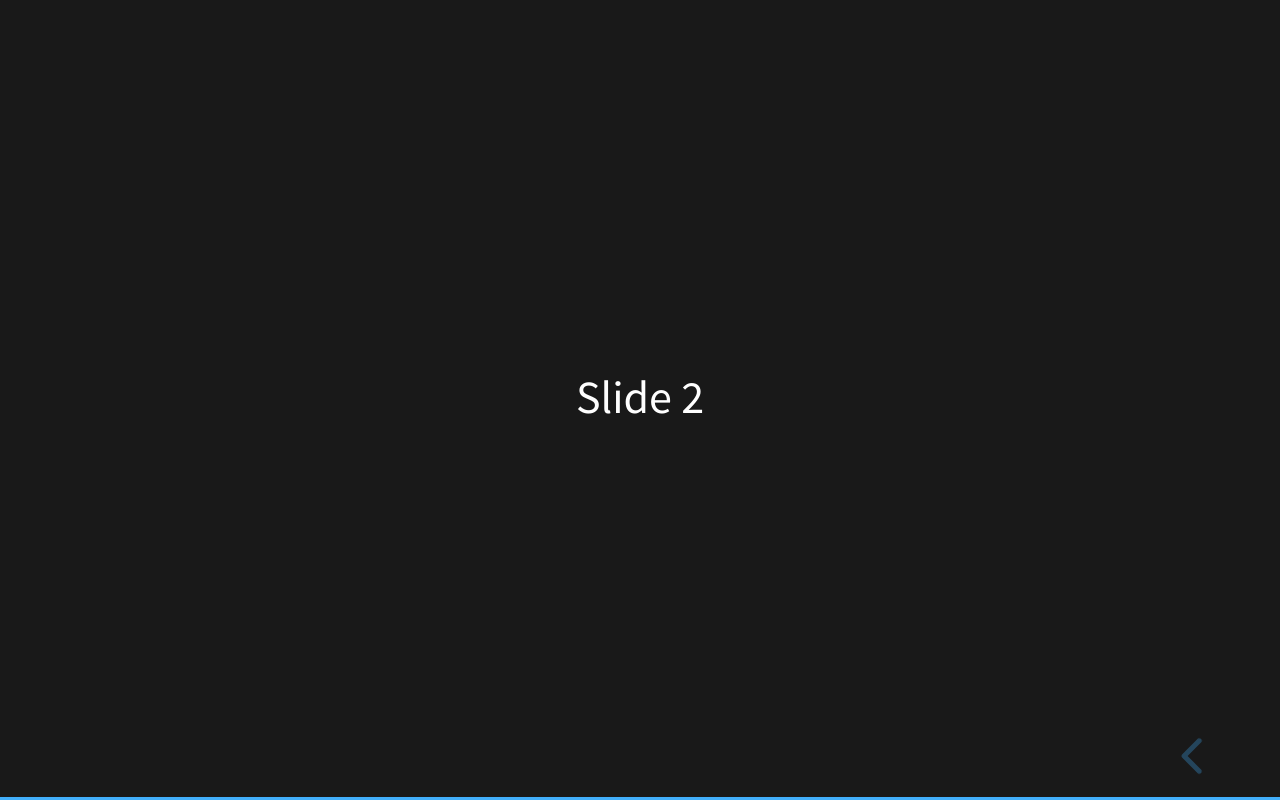
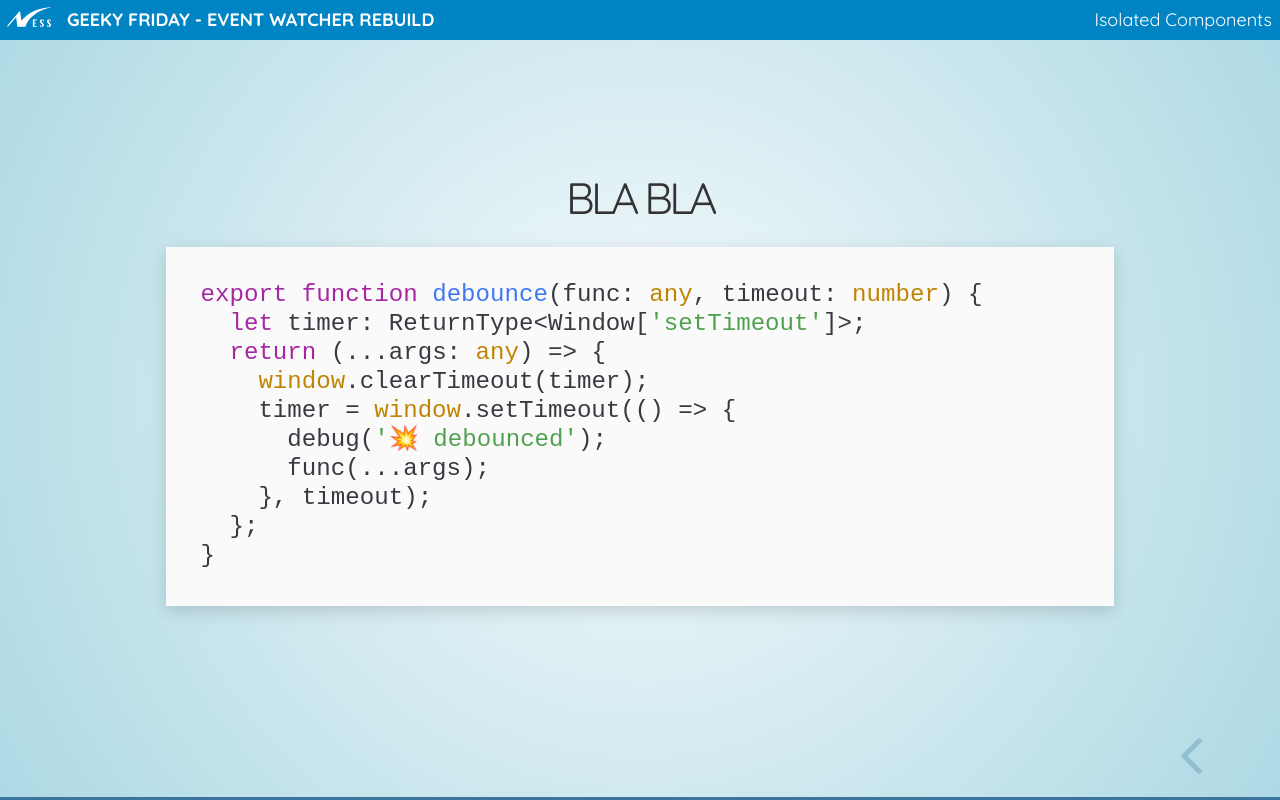
Before and after one commit to d-schon/geeky, a plain HTML site: page dalibor.html in a window 1280 px wide. Both pictures are taken after a click on the button "next slide". Drawn offline with nearby package versions, Linux system fonts and the light colour scheme.

Commit message:
theme setup

```diff
--- /dev/null
+++ b/css/ness.css
@@ -0,0 +1,42 @@
+.ness {
+  position: absolute;
+  width: 100%;
+  background-color: #0084c4;
+  top: 0;
+  margin: 0;
+  padding: 0;
+  border: 0;
+  font-family: 'Quicksand', sans-serif;
+  font-size: 18px;
+  color: #fff;
+  padding: 7px;
+}
+
+.ness img {
+  height: 20px;
+  float: left;
+}
+
+.ness span {
+  display: inline-block;
+  line-height: 26px;
+  margin: 0 15px;
+}
+
+.ness .topic {
+  font-weight: bold;
+  float: left;
+  text-transform: uppercase;
+}
+
+.ness .subtopic {
+  float: right;
+}
+
+#geeky-logo {
+  border: 0;
+  width: 30%;
+  padding: 16px;
+  margin: 0;
+  background-color: #fff;
+}
--- a/dalibor.html
+++ b/dalibor.html
@@ -1,32 +1,60 @@
-<!doctype html>
+<!DOCTYPE html>
 <html>
   <head>
-		<meta charset="utf-8">
-		<meta name="viewport" content="width=device-width, initial-scale=1.0, maximum-scale=1.0, user-scalable=no">
+    <meta charset="utf-8" />
+    <meta name="viewport" content="width=device-width, initial-scale=1.0, maximum-scale=1.0, user-scalable=no" />
 
     <title>reveal.js</title>
 
-		<link rel="stylesheet" href="css/reset.css">
-		<link rel="stylesheet" href="css/reveal.css">
-		<link rel="stylesheet" href="css/theme/black.css">
+    <link rel="stylesheet" href="css/reset.css" />
+    <link rel="stylesheet" href="css/reveal.css" />
+    <link rel="stylesheet" href="css/theme/sky.css" />
+    <link rel="stylesheet" href="css/ness.css" />
 
     <!-- Theme used for syntax highlighting of code -->
-		<link rel="stylesheet" href="lib/css/monokai.css">
+    <link rel="stylesheet" href="lib/css/atom-one-light.css" />
 
     <!-- Printing and PDF exports -->
     <script>
-			var link = document.createElement( 'link' );
+      var link = document.createElement('link');
       link.rel = 'stylesheet';
       link.type = 'text/css';
-			link.href = window.location.search.match( /print-pdf/gi ) ? 'css/print/pdf.css' : 'css/print/paper.css';
-			document.getElementsByTagName( 'head' )[0].appendChild( link );
+      link.href = window.location.search.match(/print-pdf/gi) ? 'css/print/pdf.css' : 'css/print/paper.css';
+      document.getElementsByTagName('head')[0].appendChild(link);
     </script>
   </head>
   <body>
+    <div class="ness">
+      <img src="img/ness.svg" alt="Ness"/>
+      <span class="topic">Geeky Friday - Event Watcher Rebuild</span>
+      <span class="subtopic">Isolated Components</span class="subtopic">
+    </div>
     <div class="reveal">
       <div class="slides">
-				<section>Slide 1</section>
-				<section>Slide 2</section>
+
+        <section>
+          <h2>Isolated Components</h2>
+          <h4>Building frontend app from bottom up</h4>
+          <img id="geeky-logo" src="img/geekyFridayLogo.png" alt="👨🏻‍💻" />
+          <p>Dalibor Schön</p>
+        </section>
+
+        <section>
+          <h4>Bla bla</h4>
+          <pre><code class="language-ts">
+  export function debounce(func: any, timeout: number) {
+    let timer: ReturnType&lt;Window['setTimeout']&gt;;
+    return (...args: any) => {
+      window.clearTimeout(timer);
+      timer = window.setTimeout(() => {
+        debug('💥 debounced');
+        func(...args);
+      }, timeout);
+    };
+  }
+          </code></pre>
+        </section>
+
       </div>
     </div>
 
--- /dev/null
+++ b/lib/css/atom-one-light.css
@@ -0,0 +1,96 @@
+/*
+
+Atom One Light by Daniel Gamage
+Original One Light Syntax theme from https://github.com/atom/one-light-syntax
+
+base:    #fafafa
+mono-1:  #383a42
+mono-2:  #686b77
+mono-3:  #a0a1a7
+hue-1:   #0184bb
+hue-2:   #4078f2
+hue-3:   #a626a4
+hue-4:   #50a14f
+hue-5:   #e45649
+hue-5-2: #c91243
+hue-6:   #986801
+hue-6-2: #c18401
+
+*/
+
+.hljs {
+  display: block;
+  overflow-x: auto;
+  padding: 0.5em;
+  color: #383a42;
+  background: #fafafa;
+}
+
+.hljs-comment,
+.hljs-quote {
+  color: #a0a1a7;
+  font-style: italic;
+}
+
+.hljs-doctag,
+.hljs-keyword,
+.hljs-formula {
+  color: #a626a4;
+}
+
+.hljs-section,
+.hljs-name,
+.hljs-selector-tag,
+.hljs-deletion,
+.hljs-subst {
+  color: #e45649;
+}
+
+.hljs-literal {
+  color: #0184bb;
+}
+
+.hljs-string,
+.hljs-regexp,
+.hljs-addition,
+.hljs-attribute,
+.hljs-meta-string {
+  color: #50a14f;
+}
+
+.hljs-built_in,
+.hljs-class .hljs-title {
+  color: #c18401;
+}
+
+.hljs-attr,
+.hljs-variable,
+.hljs-template-variable,
+.hljs-type,
+.hljs-selector-class,
+.hljs-selector-attr,
+.hljs-selector-pseudo,
+.hljs-number {
+  color: #986801;
+}
+
+.hljs-symbol,
+.hljs-bullet,
+.hljs-link,
+.hljs-meta,
+.hljs-selector-id,
+.hljs-title {
+  color: #4078f2;
+}
+
+.hljs-emphasis {
+  font-style: italic;
+}
+
+.hljs-strong {
+  font-weight: bold;
+}
+
+.hljs-link {
+  text-decoration: underline;
+}
```
Also changed, not shown: img/geekyFridayLogo.png (added), img/ness.svg (added), 2 other files. Lines whose indentation alone changed are shown as unchanged.
